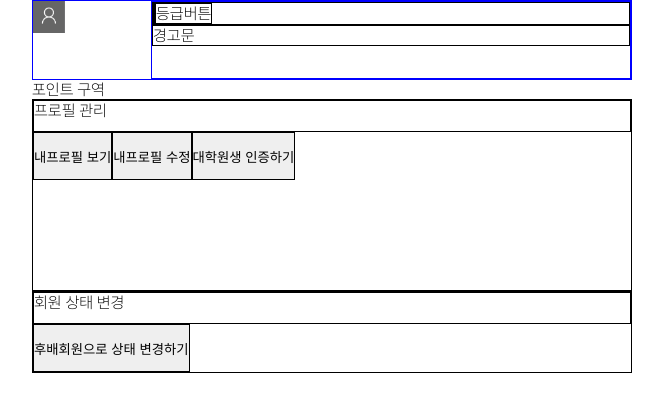
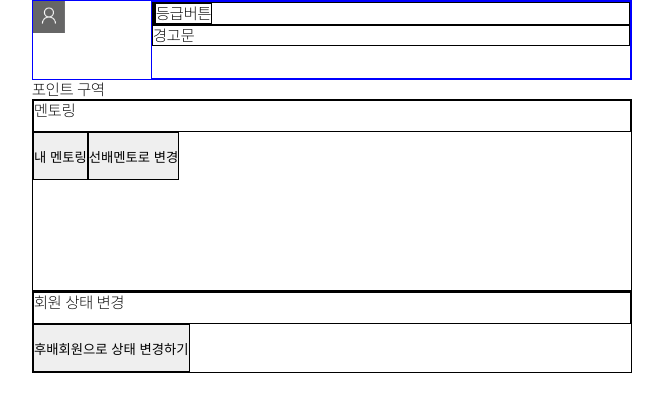
Before and after one commit to WE-ARE-RACCOONS/postgraduate-front, a Next.js app: page /mypage in a window 1280 px wide. Shown: the top 412 px of the page, without its empty margins (308-971 px from the left). Built offline with nearby package versions, Linux system fonts and the light colour scheme.

Commit message:
RAC-120 fix: 와프 수정 반영

```diff
--- a/src/components/Profile/ProfileManage/ProfileManage.tsx
+++ b/src/components/Profile/ProfileManage/ProfileManage.tsx
@@ -6,10 +6,9 @@ import TitleComponent from '../Box/TitleBox/TitleBox';
 function ProfileManage() {
   return (
     <ProfileManageBox>
-      <TitleComponent title="프로필 관리" />
-      <ContentComponent content="내프로필 보기" />
-      <ContentComponent content="내프로필 수정" />
-      <ContentComponent content="대학원생 인증하기" />
+      <TitleComponent title="멘토링" />
+      <ContentComponent content="내 멘토링" />
+      <ContentComponent content="선배멘토로 변경" />
     </ProfileManageBox>
   );
 }
```
